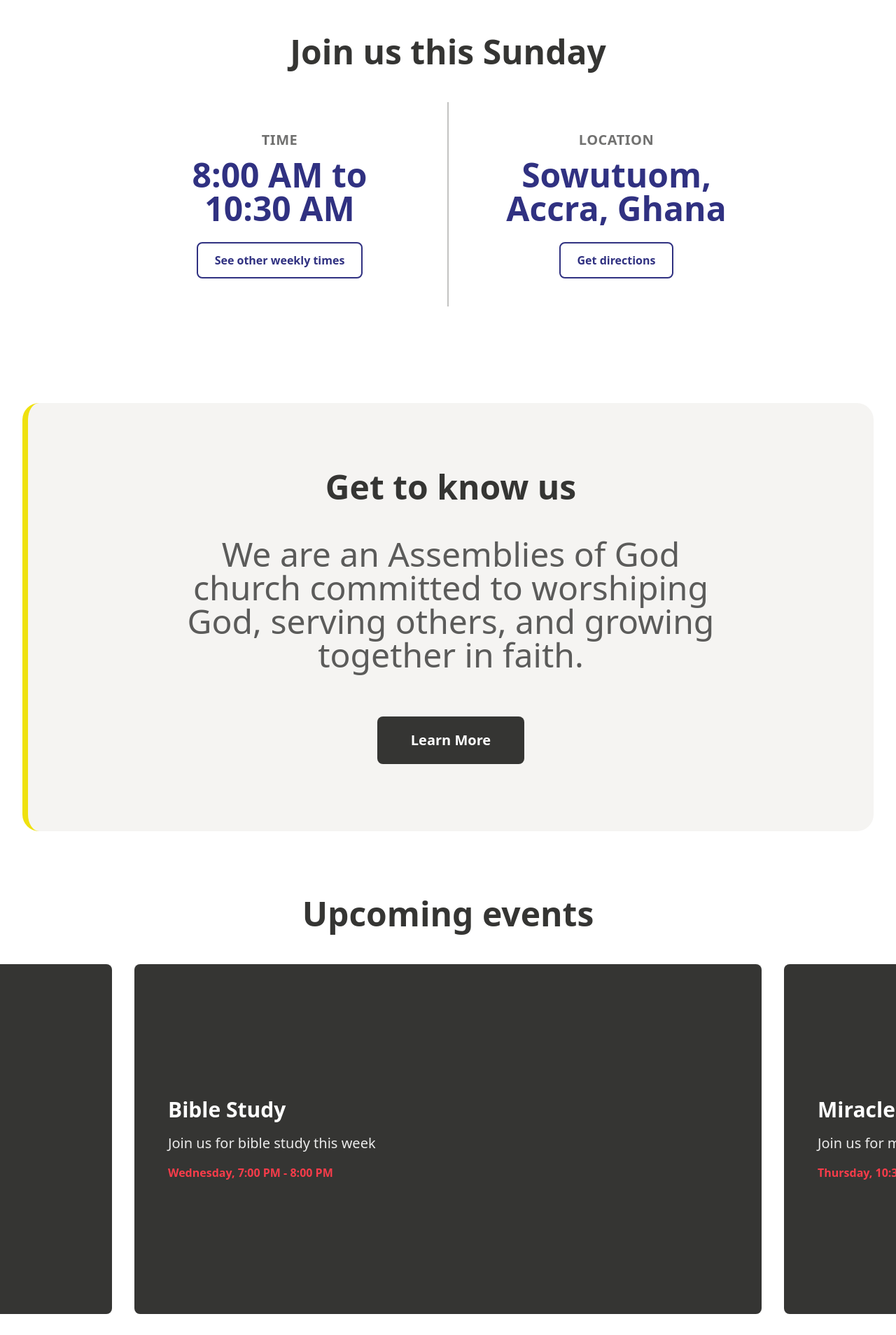
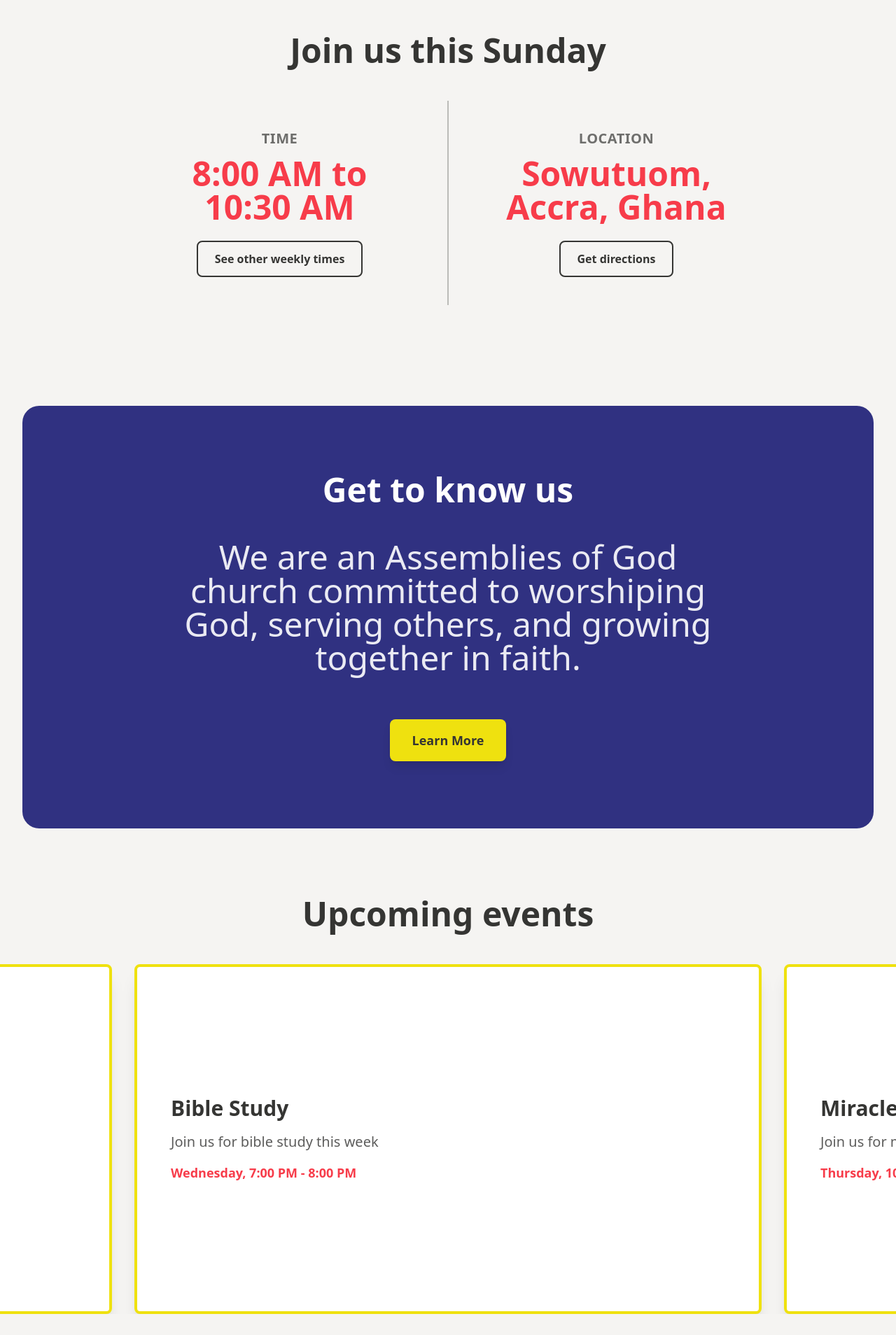
Before and after one commit to judithoseitete/mtcag, a Next.js app: page / in a window 1280 px wide. Shown: the part 880-2788 px from the top of the page at 70% size. Built offline with nearby package versions, Linux system fonts and the light colour scheme.

Commit message:
Design with neutral background throughout and colorful content sections

```diff
--- a/components/home/AboutSection.tsx
+++ b/components/home/AboutSection.tsx
@@ -2,18 +2,20 @@ import Button from "../ui/Button";
 
 export default function AboutSection() {
   return (
-    <section className="bg-white min-h-[80vh] flex items-center px-4 sm:px-6 lg:px-8">
+    <section className="bg-brand-neutral min-h-[80vh] flex items-center px-4 sm:px-6 lg:px-8">
       <div className="max-w-7xl mx-auto w-full">
-        <div className="bg-brand-neutral rounded-3xl px-8 py-16 md:px-16 md:py-20 lg:px-24 lg:py-24 border-l-8 border-brand-yellow">
+        <div className="bg-brand-blue rounded-3xl px-8 py-16 md:px-16 md:py-20 lg:px-24 lg:py-24">
           <div className="max-w-3xl mx-auto text-center">
-            <h2 className="text-3xl md:text-4xl lg:text-5xl font-bold text-brand-gray mb-8 md:mb-12">
+            <h2 className="text-3xl md:text-4xl lg:text-5xl font-bold text-white mb-8 md:mb-12">
               Get to know us
             </h2>
-            <p className="text-3xl md:text-4xl lg:text-5xl text-brand-gray/80 mb-12 md:mb-16">
+            <p className="text-3xl md:text-4xl lg:text-5xl text-white/90 mb-12 md:mb-16">
               We are an Assemblies of God church committed to worshiping God,
               serving others, and growing together in faith.
             </p>
-            <Button variant="primary">Learn More</Button>
+            <button className="px-8 py-4 bg-brand-yellow text-brand-gray font-bold text-lg rounded-lg hover:bg-brand-yellow/90 transition-colors shadow-lg">
+              Learn More
+            </button>
           </div>
         </div>
       </div>
--- a/components/home/DepartmentsSection.tsx
+++ b/components/home/DepartmentsSection.tsx
@@ -7,20 +7,10 @@ export default function DepartmentsSection() {
     id: dept.id,
   }));
 
-  // Assign accent colors to departments
-  const accentColors = [
-    "border-l-brand-red",
-    "border-l-brand-blue",
-    "border-l-brand-yellow",
-    "border-l-brand-red",
-    "border-l-brand-blue",
-    "border-l-brand-yellow"
-  ];
-
   return (
-    <section className="bg-white min-h-[80vh] flex items-center py-8 md:py-20 px-4 sm:px-6 lg:px-8">
+    <section className="bg-brand-neutral min-h-[80vh] flex items-center py-8 md:py-20 px-4 sm:px-6 lg:px-8">
       <div className="max-w-7xl mx-auto w-full">
-        <div className="bg-brand-neutral rounded-3xl px-8 py-16 md:px-16 md:py-20 lg:px-24 lg:py-24">
+        <div className="bg-white rounded-3xl px-8 py-16 md:px-16 md:py-20 lg:px-24 lg:py-24 shadow-xl">
           <h2 className="text-3xl md:text-4xl lg:text-5xl font-bold text-brand-gray text-center mb-8 md:mb-12">
             Get involved
           </h2>
@@ -28,13 +18,13 @@ export default function DepartmentsSection() {
           <div className="space-y-6">
             {/* First row: 2 items side by side on desktop, stacked on mobile */}
             <div className="grid grid-cols-1 md:grid-cols-2 gap-6">
-              {mainDepartments.slice(0, 2).map((department, index) => (
+              {mainDepartments.slice(0, 2).map((department) => (
                 <Link
                   key={department.name}
                   href="/departments"
-                  className={`bg-white border-l-8 ${accentColors[index]} rounded-lg p-10 md:p-12 min-h-[200px] md:min-h-[240px] hover:shadow-xl hover:scale-105 transition-all duration-300 flex flex-col items-center justify-center`}
+                  className="bg-brand-red rounded-lg p-10 md:p-12 min-h-[200px] md:min-h-[240px] text-center hover:shadow-xl hover:scale-105 transition-all duration-300 flex flex-col items-center justify-center"
                 >
-                  <h3 className="text-2xl md:text-3xl font-bold text-brand-gray">
+                  <h3 className="text-2xl md:text-3xl font-bold text-white">
                     {department.name}
                   </h3>
                 </Link>
@@ -43,13 +33,13 @@ export default function DepartmentsSection() {
 
             {/* Second row: 3 items side by side on desktop, stacked on mobile */}
             <div className="grid grid-cols-1 md:grid-cols-3 gap-6">
-              {mainDepartments.slice(2, 5).map((department, index) => (
+              {mainDepartments.slice(2, 5).map((department) => (
                 <Link
                   key={department.name}
                   href="/departments"
-                  className={`bg-white border-l-8 ${accentColors[index + 2]} rounded-lg p-10 md:p-12 min-h-[200px] md:min-h-[240px] hover:shadow-xl hover:scale-105 transition-all duration-300 flex flex-col items-center justify-center`}
+                  className="bg-brand-blue rounded-lg p-10 md:p-12 min-h-[200px] md:min-h-[240px] text-center hover:shadow-xl hover:scale-105 transition-all duration-300 flex flex-col items-center justify-center"
                 >
-                  <h3 className="text-2xl md:text-3xl font-bold text-brand-gray">
+                  <h3 className="text-2xl md:text-3xl font-bold text-white">
                     {department.name}
                   </h3>
                 </Link>
@@ -58,13 +48,13 @@ export default function DepartmentsSection() {
 
             {/* Third row: 1 item (full width) */}
             <div className="grid grid-cols-1 gap-6">
-              {mainDepartments.slice(5, 6).map((department, index) => (
+              {mainDepartments.slice(5, 6).map((department) => (
                 <Link
                   key={department.name}
                   href="/departments"
-                  className={`bg-white border-l-8 ${accentColors[index + 5]} rounded-lg p-10 md:p-12 min-h-[200px] md:min-h-[240px] hover:shadow-xl hover:scale-105 transition-all duration-300 flex flex-col items-center justify-center`}
+                  className="bg-brand-gray rounded-lg p-10 md:p-12 min-h-[200px] md:min-h-[240px] text-center hover:shadow-xl hover:scale-105 transition-all duration-300 flex flex-col items-center justify-center"
                 >
-                  <h3 className="text-2xl md:text-3xl font-bold text-brand-gray">
+                  <h3 className="text-2xl md:text-3xl font-bold text-white">
                     {department.name}
                   </h3>
                 </Link>
--- a/components/home/EventCard.tsx
+++ b/components/home/EventCard.tsx
@@ -6,14 +6,14 @@ interface EventCardProps {
 
 export default function EventCard({ event }: EventCardProps) {
   return (
-    <div className="min-w-[70%] bg-brand-gray rounded-lg p-8 md:p-12 h-[400px] md:h-[500px] flex flex-col justify-center">
-      <h3 className="text-2xl md:text-3xl font-bold text-white mb-4">
+    <div className="min-w-[70%] bg-white border-4 border-brand-yellow rounded-lg p-8 md:p-12 h-[400px] md:h-[500px] flex flex-col justify-center shadow-xl">
+      <h3 className="text-2xl md:text-3xl font-bold text-brand-gray mb-4">
         {event.title}
       </h3>
-      <p className="text-lg md:text-xl text-white/90 mb-4">
+      <p className="text-lg md:text-xl text-brand-gray/80 mb-4">
         {event.description}
       </p>
-      <p className="text-brand-red font-semibold">{event.datetime}</p>
+      <p className="text-brand-red font-semibold text-lg">{event.datetime}</p>
     </div>
   );
 }
--- a/components/home/EventsSection.tsx
+++ b/components/home/EventsSection.tsx
@@ -37,7 +37,7 @@ export default function EventsSection() {
   };
 
   return (
-    <section className="bg-white min-h-[80vh] flex items-center py-8 md:py-20">
+    <section className="bg-brand-neutral min-h-[80vh] flex items-center py-8 md:py-20">
       <div className="w-full">
         <h2 className="text-3xl md:text-4xl lg:text-5xl font-bold text-brand-gray text-center mb-8 md:mb-12 px-4">
           Upcoming events
@@ -62,7 +62,7 @@ export default function EventsSection() {
 
           <button
             onClick={goToPrevSlide}
-            className="absolute left-4 top-1/2 -translate-y-1/2 z-20 hidden md:block opacity-0 group-hover:opacity-100 transition-opacity bg-white/20 hover:bg-white/30 p-3 rounded-full"
+            className="absolute left-4 top-1/2 -translate-y-1/2 z-20 hidden md:block opacity-0 group-hover:opacity-100 transition-opacity bg-white/80 hover:bg-white p-3 rounded-full shadow-lg"
             aria-label="Previous event"
           >
             <svg
@@ -82,7 +82,7 @@ export default function EventsSection() {
 
           <button
             onClick={goToNextSlide}
-            className="absolute right-4 top-1/2 -translate-y-1/2 z-20 hidden md:block opacity-0 group-hover:opacity-100 transition-opacity bg-white/20 hover:bg-white/30 p-3 rounded-full"
+            className="absolute right-4 top-1/2 -translate-y-1/2 z-20 hidden md:block opacity-0 group-hover:opacity-100 transition-opacity bg-white/80 hover:bg-white p-3 rounded-full shadow-lg"
             aria-label="Next event"
           >
             <svg
@@ -108,7 +108,7 @@ export default function EventsSection() {
               onClick={() => handleDotClick(index)}
               className={`transition-all duration-300 ${
                 currentSlide % totalSlides === index
-                  ? "w-8 h-2 bg-brand-red rounded-full"
+                  ? "w-8 h-2 bg-brand-yellow rounded-full"
                   : "w-2 h-2 bg-brand-gray/30 rounded-full hover:bg-brand-gray/50"
               }`}
               aria-label={`Go to event ${index + 1}`}
--- a/components/home/ServiceCard.tsx
+++ b/components/home/ServiceCard.tsx
@@ -26,10 +26,10 @@ export default function ServiceCard({
         {title}
       </h3>
       <p
-        className="text-3xl md:text-4xl lg:text-5xl font-bold text-brand-blue mb-6"
+        className="text-3xl md:text-4xl lg:text-5xl font-bold text-brand-red mb-6"
         dangerouslySetInnerHTML={{ __html: mainText }}
       />
-      <button className="px-6 py-3 border-2 border-brand-blue text-brand-blue font-semibold rounded-lg hover:bg-brand-blue hover:text-white transition-colors">
+      <button className="px-6 py-3 border-2 border-brand-gray text-brand-gray font-semibold rounded-lg hover:bg-brand-gray hover:text-white transition-colors">
         {buttonText}
       </button>
     </div>
--- a/components/home/ServiceSection.tsx
+++ b/components/home/ServiceSection.tsx
@@ -2,7 +2,7 @@ import ServiceCard from "./ServiceCard";
 
 export default function ServiceSection() {
   return (
-    <section className="bg-white min-h-[80vh] flex items-center border-t-4 border-brand-blue">
+    <section className="bg-brand-neutral min-h-[80vh] flex items-center">
       <div className="max-w-5xl mx-auto px-4 sm:px-6 lg:px-8">
         <h2 className="text-3xl md:text-4xl lg:text-5xl font-bold text-brand-gray text-center mb-8 md:mb-12">
           Join us this Sunday
```
